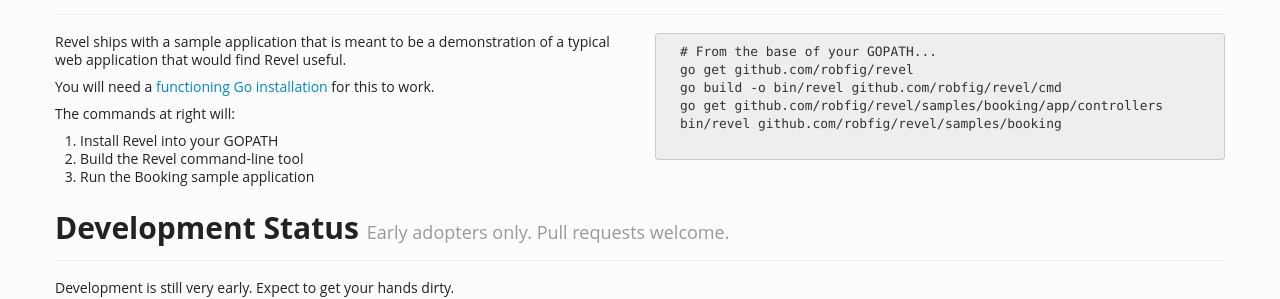
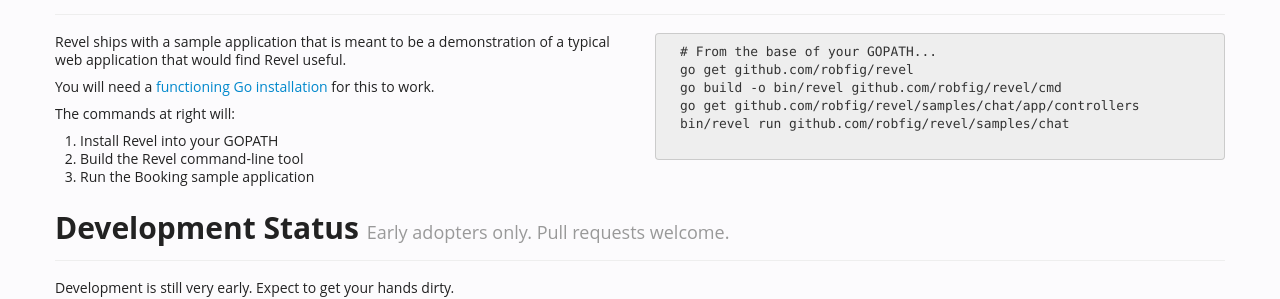
Before and after one commit to revel/revel, a Jekyll site: the page built from index.html, in a window 1280 px wide and 900 px high, scrolled down 713 px. Shown: the part 216-515 px from the top of the window. Built offline with Jekyll 4.4.1, drawn with Linux system fonts in a browser that asks for light colours.

Commit message:
Update quickstart to use the chat app

```diff
--- a/index.html
+++ b/index.html
@@ -99,8 +99,8 @@
   # From the base of your GOPATH...
   go get github.com/robfig/revel
   go build -o bin/revel github.com/robfig/revel/cmd
-  go get github.com/robfig/revel/samples/booking/app/controllers
-  bin/revel github.com/robfig/revel/samples/booking
+  go get github.com/robfig/revel/samples/chat/app/controllers
+  bin/revel run github.com/robfig/revel/samples/chat
             </pre>
           </div>
         </div>
```
